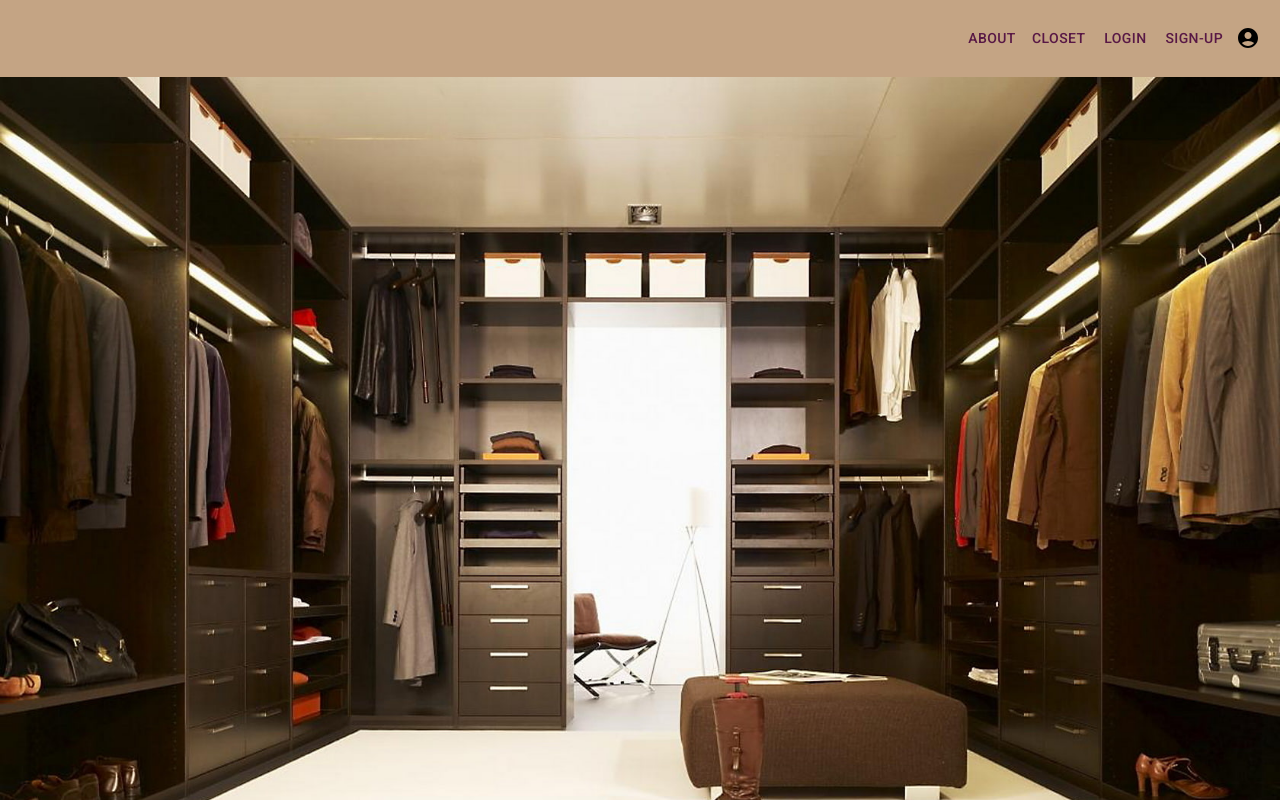
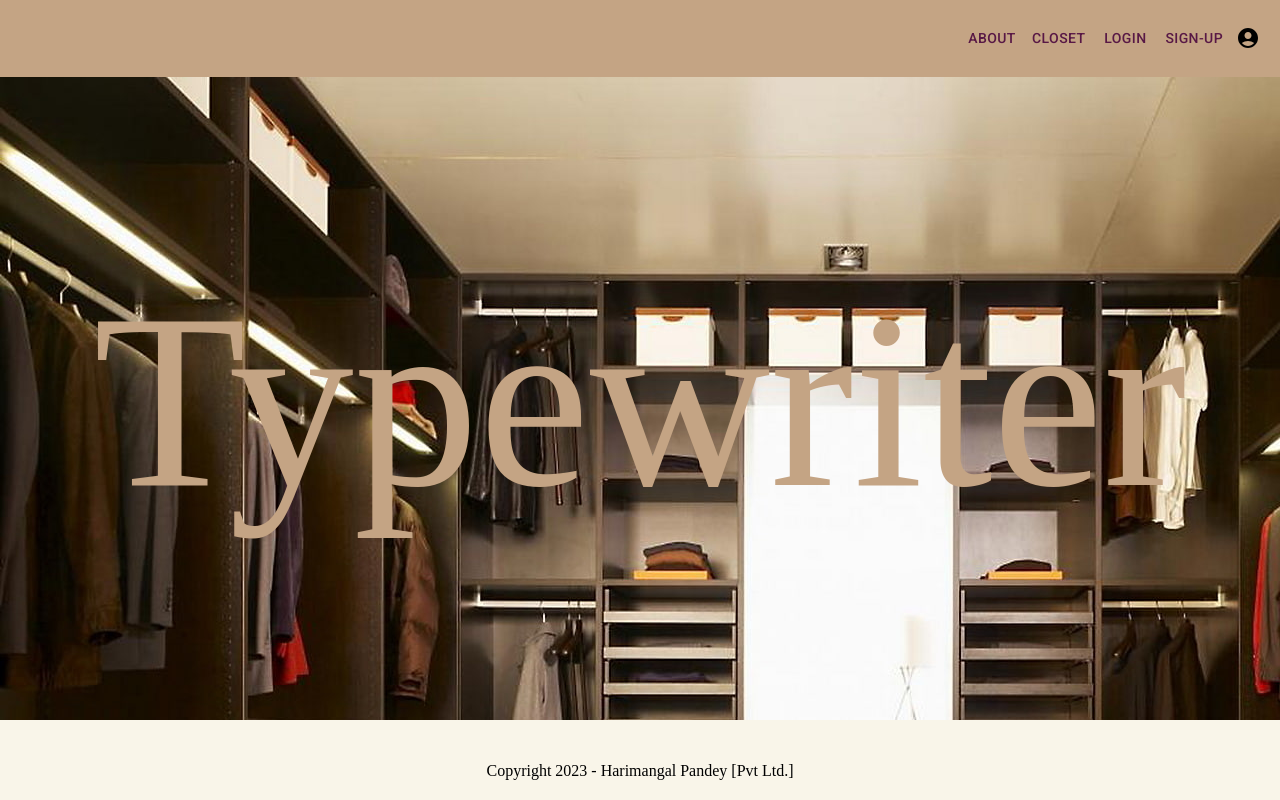
Before and after one commit to pananon/stylematcher, a React (Create React App) app: page / in a window 1280 px wide. Shown: the top 800 px of the page. Built offline with nearby package versions, Linux system fonts and the light colour scheme.

Commit message:
Updated text over image

```diff
--- a/src/App.css
+++ b/src/App.css
@@ -20,8 +20,13 @@
 }
 
 .image-container {
-    position: relative;
-    display: inline-block;
+    display: flex;
+    justify-content: center;
+    align-items: center;
+    width: 100vw;
+    height: 81vh;
+    font-size: 250px;
+    color: #C4A484;
   }
 
   .image-container img {
--- a/src/components/AnimationScene.tsx
+++ b/src/components/AnimationScene.tsx
@@ -7,10 +7,8 @@ export default function AnimationScene () {
         loop: 0
       })
     return (<>
-    <div className='image-container'>
-        <img alt='closet' height={'800px'} width={'100%'} src={closet}/>
+    <div className='image-container' style={{ backgroundImage: `url(${closet})` }}>
         <div className='text-overlay'>{text}</div>
-        <div> Animation </div>
     </div>
     </>);
 }
```
